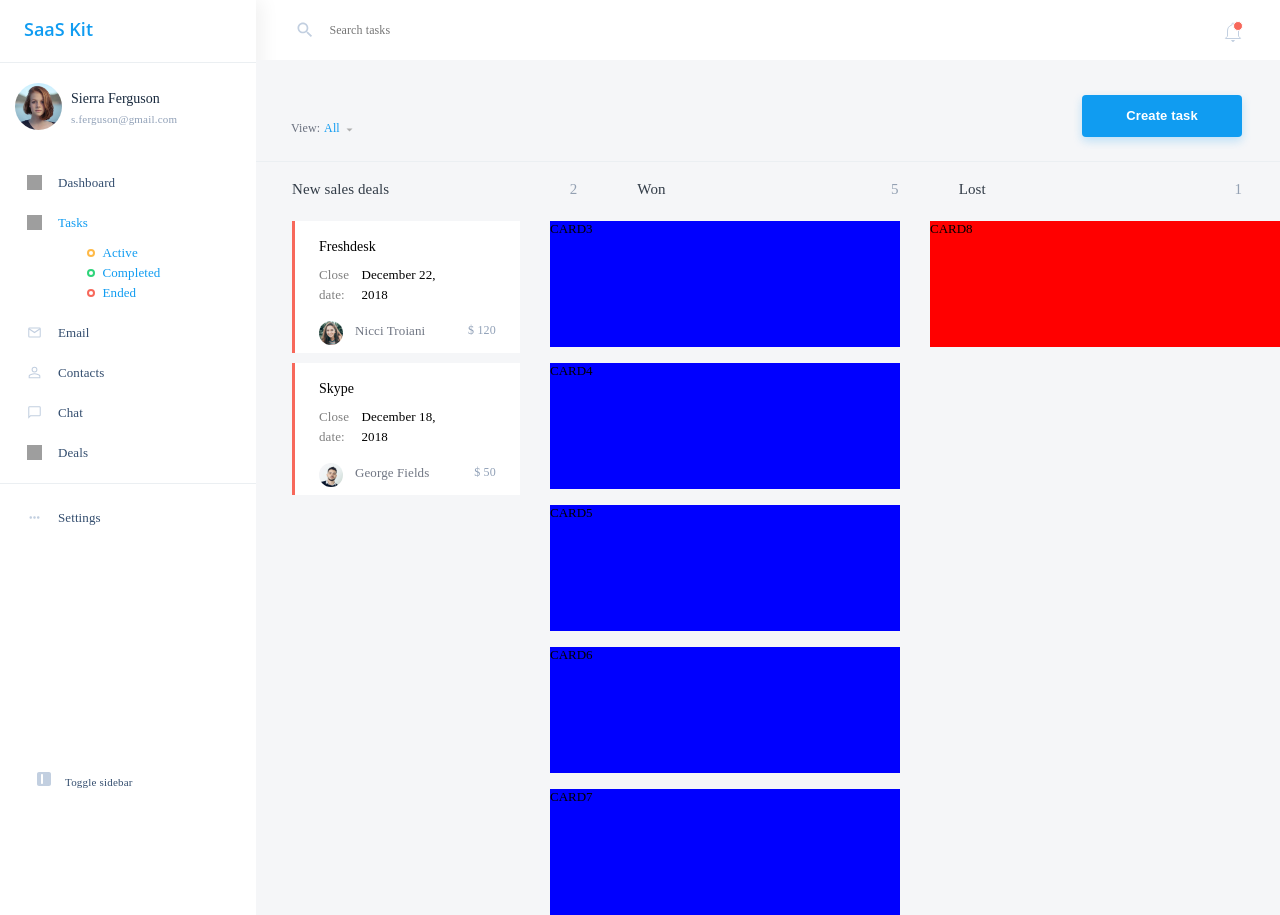
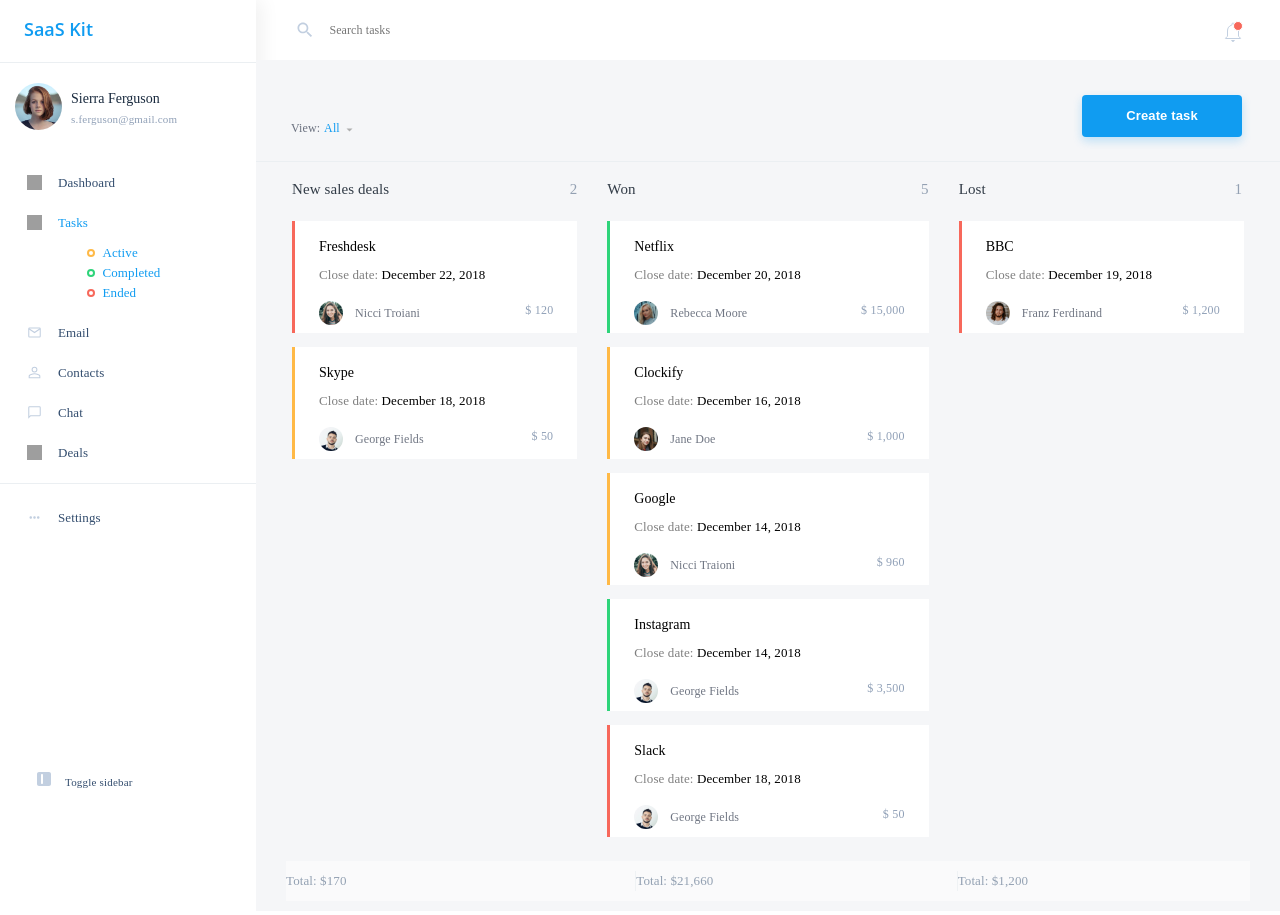
Before and after one commit to chrisfromhood/Saas-UI-Kit-App, a React (Create React App) app: page /deals in a window 1280 px wide. Built offline with nearby package versions, Linux system fonts and the light colour scheme; grey boxes are pictures that could not be loaded.

Commit message:
deals section done

```diff
--- a/src/pages/Deals/Deals.js
+++ b/src/pages/Deals/Deals.js
@@ -7,6 +7,9 @@
 import arrowIcon from "../../assets/img/icons/arrow.svg";
 import nicciTroiani from "../../assets/img/users/nicciTraioni.jpg";
 import georgeFields from "../../assets/img/users/georgeFields.jpg";
+import rebeccaMoore from "../../assets/img/users/rebbeccaMoore.jpg";
+import janeDoe from "../../assets/img/users/janeDoe.jpg";
+import franzFerdinand from "../../assets/img/users/franzFerdinand.jpg";
 
 function Deals() {
     return (
@@ -57,50 +60,163 @@
 
                 <div className={cs["grid-deals_cards"]}>
                     <div className={cs["grid-deals_card_1"]}>
-                        <div className={cs["card-details"]}>
+                        <div className={`${cs["card-details"]} ${cs["left-border_red"]}`}>
                             <div className={cs["card-details-title"]}>
-                                <p className={cs["card-details-title_text"]}>Freshdesk</p>
+                                <span className={cs["card-details-title_text"]}>Freshdesk</span>
                             </div>
                             <div className={cs["card-details-date"]}>
-                                <p className={cs["card-details-date_text"]}>Close date:</p>
-                                <p className={cs["card-details-date_date"]}>December 22, 2018</p>
+                                <span className={cs["card-details-date_text"]}>Close date: </span>
+                                <span className={cs["card-details-date_date"]}>December 22, 2018</span>
                             </div>
                             <div className={cs["card-details-user"]}>
                                 <div className={cs["card-details-user_wrapper"]}>
                                     <img src={nicciTroiani} alt="Nicci Traioni" />
-                                    <p className={cs["card-details-user_name"]}>Nicci Troiani</p>
+                                    <span className={cs["card-details-user_name"]}>Nicci Troiani</span>
                                 </div>
                                 <span>$ 120</span>
                             </div>
                         </div>
                     </div>
                     <div className={cs["grid-deals_card_2"]}>
-                        <div className={cs["card-details"]}>
+                        <div className={`${cs["card-details"]} ${cs["left-border_yellow"]}`}>
                             <div className={cs["card-details-title"]}>
-                                <p className={cs["card-details-title_text"]}>Skype</p>
+                                <span className={cs["card-details-title_text"]}>Skype</span>
                             </div>
                             <div className={cs["card-details-date"]}>
-                                <p className={cs["card-details-date_text"]}>Close date:</p>
-                                <p className={cs["card-details-date_date"]}>December 18, 2018</p>
+                                <span className={cs["card-details-date_text"]}>Close date: </span>
+                                <span className={cs["card-details-date_date"]}>December 18, 2018</span>
                             </div>
                             <div className={cs["card-details-user"]}>
                                 <div className={cs["card-details-user_wrapper"]}>
                                     <img src={georgeFields} alt="George Fields" />
-                                    <p className={cs["card-details-user_name"]}>George Fields</p>
+                                    <span className={cs["card-details-user_name"]}>George Fields</span>
                                 </div>
                                 <span>$ 50</span>
                             </div>
                         </div>
                     </div>
 
-                    <div className={cs["grid-deals_card_3"]}>CARD3</div>
-                    <div className={cs["grid-deals_card_4"]}>CARD4</div>
-                    <div className={cs["grid-deals_card_5"]}>CARD5</div>
-                    <div className={cs["grid-deals_card_6"]}>CARD6</div>
-                    <div className={cs["grid-deals_card_7"]}>CARD7</div>
-                    <div className={cs["grid-deals_card_8"]}>CARD8</div>
+                    <div className={cs["grid-deals_card_3"]}>
+                        <div className={`${cs["card-details"]} ${cs["left-border_green"]}`}>
+                            <div className={cs["card-details-title"]}>
+                                <span className={cs["card-details-title_text"]}>Netflix</span>
+                            </div>
+                            <div className={cs["card-details-date"]}>
+                                <span className={cs["card-details-date_text"]}>Close date: </span>
+                                <span className={cs["card-details-date_date"]}>December 20, 2018</span>
+                            </div>
+                            <div className={cs["card-details-user"]}>
+                                <div className={cs["card-details-user_wrapper"]}>
+                                    <img src={rebeccaMoore} alt="Rebecca Moore" />
+                                    <span className={cs["card-details-user_name"]}>Rebecca Moore</span>
+                                </div>
+                                <span>$ 15,000</span>
+                            </div>
+                        </div>
+                    </div>
+                    <div className={cs["grid-deals_card_4"]}>
+                        <div className={`${cs["card-details"]} ${cs["left-border_yellow"]}`}>
+                            <div className={cs["card-details-title"]}>
+                                <span className={cs["card-details-title_text"]}>Clockify</span>
+                            </div>
+                            <div className={cs["card-details-date"]}>
+                                <span className={cs["card-details-date_text"]}>Close date: </span>
+                                <span className={cs["card-details-date_date"]}> December 16, 2018</span>
+                            </div>
+                            <div className={cs["card-details-user"]}>
+                                <div className={cs["card-details-user_wrapper"]}>
+                                    <img src={janeDoe} alt="George Fields" />
+                                    <span className={cs["card-details-user_name"]}>Jane Doe</span>
+                                </div>
+                                <span>$ 1,000</span>
+                            </div>
+                        </div>
+                    </div>
+                    <div className={cs["grid-deals_card_5"]}>
+                        <div className={`${cs["card-details"]} ${cs["left-border_yellow"]}`}>
+                            <div className={cs["card-details-title"]}>
+                                <span className={cs["card-details-title_text"]}>Google</span>
+                            </div>
+                            <div className={cs["card-details-date"]}>
+                                <span className={cs["card-details-date_text"]}>Close date: </span>
+                                <span className={cs["card-details-date_date"]}>December 14, 2018</span>
+                            </div>
+                            <div className={cs["card-details-user"]}>
+                                <div className={cs["card-details-user_wrapper"]}>
+                                    <img src={nicciTroiani} alt="Nicci Traioni" />
+                                    <span className={cs["card-details-user_name"]}>Nicci Traioni</span>
+                                </div>
+                                <span>$ 960</span>
+                            </div>
+                        </div>
+                    </div>
+                    <div className={cs["grid-deals_card_6"]}>
+                        <div className={`${cs["card-details"]} ${cs["left-border_green"]}`}>
+                            <div className={cs["card-details-title"]}>
+                                <span className={cs["card-details-title_text"]}>Instagram</span>
+                            </div>
+                            <div className={cs["card-details-date"]}>
+                                <span className={cs["card-details-date_text"]}>Close date: </span>
+                                <span className={cs["card-details-date_date"]}>December 14, 2018</span>
+                            </div>
+                            <div className={cs["card-details-user"]}>
+                                <div className={cs["card-details-user_wrapper"]}>
+                                    <img src={georgeFields} alt="George Fields" />
+                                    <span className={cs["card-details-user_name"]}>George Fields</span>
+                                </div>
+                                <span>$ 3,500</span>
+                            </div>
+                        </div>
+                    </div>
+                    <div className={cs["grid-deals_card_7"]}>
+                        <div className={`${cs["card-details"]} ${cs["left-border_red"]}`}>
+                            <div className={cs["card-details-title"]}>
+                                <span className={cs["card-details-title_text"]}>Slack</span>
+                            </div>
+                            <div className={cs["card-details-date"]}>
+                                <span className={cs["card-details-date_text"]}>Close date: </span>
+                                <span className={cs["card-details-date_date"]}>December 18, 2018</span>
+                            </div>
+                            <div className={cs["card-details-user"]}>
+                                <div className={cs["card-details-user_wrapper"]}>
+                                    <img src={georgeFields} alt="George Fields" />
+                                    <span className={cs["card-details-user_name"]}>George Fields</span>
+                                </div>
+                                <span>$ 50</span>
+                            </div>
+                        </div>
+                    </div>
+                    <div className={cs["grid-deals_card_8"]}>
+                        <div className={`${cs["card-details"]} ${cs["left-border_red"]}`}>
+                            <div className={cs["card-details-title"]}>
+                                <span className={cs["card-details-title_text"]}>BBC</span>
+                            </div>
+                            <div className={cs["card-details-date"]}>
+                                <span className={cs["card-details-date_text"]}>Close date: </span>
+                                <span className={cs["card-details-date_date"]}>December 19, 2018</span>
+                            </div>
+                            <div className={cs["card-details-user"]}>
+                                <div className={cs["card-details-user_wrapper"]}>
+                                    <img src={franzFerdinand} alt="Franz Ferdinand" />
+                                    <span className={cs["card-details-user_name"]}>Franz Ferdinand</span>
+                                </div>
+                                <span>$ 1,200</span>
+                            </div>
+                        </div>
+                    </div>
                 </div>
+                <div className={cs["footer"]}>
+                    <div>
+                        <span>Total: $170</span>
+                    </div>
+                    <div>
+                        <span>Total: $21,660</span>
+                    </div>
+                    <div>
+                        <span>Total: $1,200</span>
+                    </div>
 
+                </div>
 
 
             </div>
--- a/src/pages/Deals/Deals.module.css
+++ b/src/pages/Deals/Deals.module.css
@@ -6,7 +6,8 @@
     grid-template-rows: 6rem minmax(100vh, auto);
     grid-template-areas: "sidebar searchbar"
                          "sidebar content";
-  }
+
+}
 
   .content {
     grid-area: content;
@@ -50,15 +51,10 @@
 
         }
 
-        div:nth-of-type(2){
-            margin: 0 3rem;
-        }
-
         div:last-of-type{
             margin-right: 3.8rem;
         }
     }
-
 
 
     .grid-deals_cards {
@@ -66,26 +62,35 @@
         grid-template-columns: repeat(3, 1fr);
         grid-auto-rows: auto;
         grid-column-gap: 3rem;
-        grid-row-gap: 1.6rem;
-
-
+        /* grid-row-gap: 1.6rem; */
 
 
         .grid-deals_card_1,
-        .grid-deals_card_2 {
-            width: 100%;
+        .grid-deals_card_2{
+         margin-left: 3.6rem;
+        }
+
+        .grid-deals_card_8{
+            margin-right: 3.6rem;
+        }
+
+        .grid-deals_card_1,
+        .grid-deals_card_2,
+        .grid-deals_card_3,
+        .grid-deals_card_4,
+        .grid-deals_card_5,
+        .grid-deals_card_6,
+        .grid-deals_card_7,
+        .grid-deals_card_8 {
+
             height: 12.6rem;
 
             .card-details {
                 display: flex;
                 flex-direction: column;
                 background-color: var(--color-white);
-                border-left: var(--color-red) solid 3px;
                 padding: 0 2.4rem;
-                margin-left: 3.6rem;
-
-
-
+                /* margin-left: 3rem;                */
 
                 .card-details-title {
                     display: flex;
@@ -100,7 +105,6 @@
                     }
                 }
                 .card-details-date {
-                        display: flex;
                         margin-right: 6rem;
                         font-weight: 400;
                         line-height: 2rem;
@@ -130,6 +134,7 @@
                         line-height: 2rem;
                         letter-spacing: 0.1px;
                         color:var(--color-table-gray);
+                        padding:  0.2rem 0;
                     }
                     }
 
@@ -145,6 +150,15 @@
 
 
             }
+            .left-border_red{
+                border-left: var(--color-red) solid 3px;
+            }
+            .left-border_yellow{
+                border-left: var(--color-yellow) solid 3px;
+            }
+            .left-border_green{
+                border-left: var(--color-green) solid 3px;
+            }
         }
 
 
@@ -159,52 +173,36 @@
         }
 
         .grid-deals_card_3{
-            width: 350px;
-            height: 126px;
-            background-color: blue;
             grid-row: 1/2;
             grid-column:2/3;
 
         }
 
         .grid-deals_card_4{
-            width: 350px;
-            height: 126px;
-            background-color: blue;
             grid-row: 2/3;
             grid-column:2/3;
         }
 
         .grid-deals_card_5{
-            width: 350px;
-            height: 126px;
-            background-color: blue;
             grid-row: 3/4;
             grid-column:2/3;
 
         }
 
         .grid-deals_card_6{
-            width: 350px;
-            height: 126px;
-            background-color: blue;
             grid-row: 4/5;
             grid-column:2/3;
 
         }
 
         .grid-deals_card_7{
-            width: 350px;
-            height: 126px;
-            background-color: blue;
             grid-row: 5/6;
             grid-column:2/3;
         }
 
         .grid-deals_card_8{
-            width: 350px;
-            height: 126px;
-            background-color: red;
+            grid-row: 1/2;
+            grid-column:3/4;
         }
     }
 
@@ -241,5 +239,22 @@
           }
         }
       }
+ .footer{
+    display: grid;
+    background-color: var(--color-white);
+    grid-template-columns: repeat(3, 1fr);
+    grid-auto-rows: auto;
+    color: var(--color-dark-blue);
+    opacity: 50%;
+    line-height: 2rem;
+    letter-spacing: 0.1px;
+    text-align: left;
+    padding: 1rem 0;
+    margin: 1rem 3rem;
 
+    :not(:first-of-type){
+        border-left: 1px solid var(--color-neutral-divider);
+        margin-left: 2.8rem;
+    }
+ }
 }
```
Also changed, not shown: src/assets/img/users/franzFerdinand.jpg (added), src/assets/img/users/janeDoe.jpg (added).
